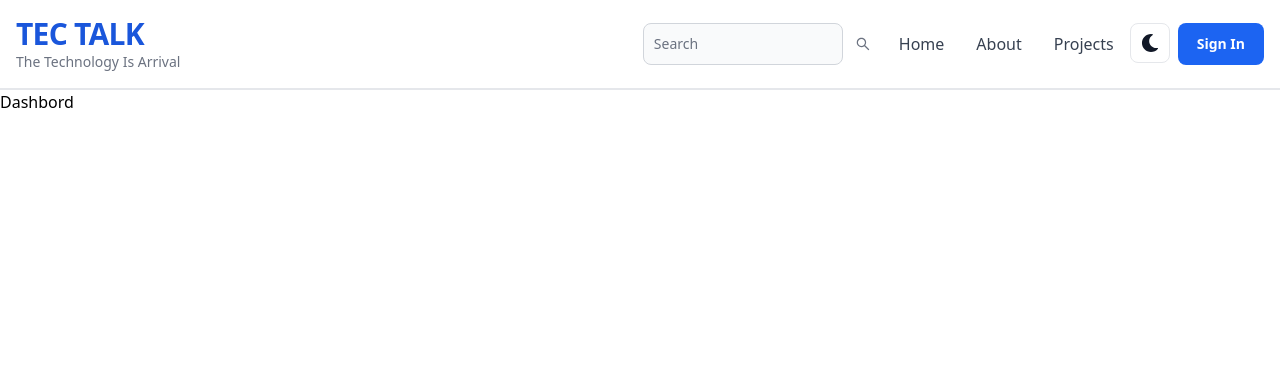
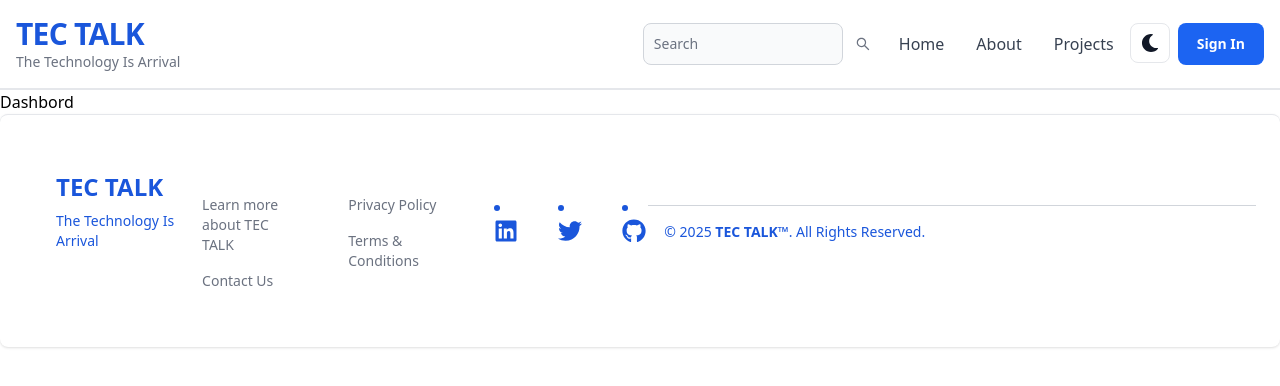
Before and after one commit to chathuraDeshan/mern-blog-site, a React (Vite) app in the folder frontEnd/: page /dashbord in a window 1280 px wide. Shown: the top 386 px of the page. Built offline with nearby package versions, Linux system fonts and the light colour scheme.

Commit message:
create a footer componant

```diff
--- a/frontEnd/src/App.jsx
+++ b/frontEnd/src/App.jsx
@@ -6,6 +6,7 @@ import Signup from './pages/Signup';
 import Projects from './pages/Projects';
 import Dashbord from './pages/Dashbord';
 import Header from './components/Header';
+import Footer from './components/Footer';
 
 function App() {
   return (
@@ -20,6 +21,7 @@ function App() {
       <Route path='/dashbord' element = {<Dashbord/>}/>
 
     </Routes>
+    <Footer/>
     </BrowserRouter>
   )
 }
--- /dev/null
+++ b/frontEnd/src/components/Footer.jsx
@@ -0,0 +1,76 @@
+import { Footer } from "flowbite-react";
+import { FaGithub, FaLinkedin, FaTwitter } from "react-icons/fa";
+
+const FooterCom = () => {
+    return (
+        <Footer container className="bg-white text-blue-700 border-t border-gray-200">
+      <div className="w-full py-8 px-4 md:px-8 grid grid-cols-1 md:grid-cols-4 gap-6">
+        {/* Site Name */}
+        <div className="md:col-span-1">
+          <h2 className="text-2xl font-bold">TEC TALK</h2>
+          <p className="text-sm mt-2">The Technology Is Arrival</p>
+        </div>
+
+        {/* About Section */}
+        <div>
+          <Footer.Title className="text-blue-700 uppercase text-lg font-semibold">
+            About
+          </Footer.Title>
+          <Footer.LinkGroup col>
+            <Footer.Link href="#" className="hover:underline">
+              Learn more about TEC TALK
+            </Footer.Link>
+            <Footer.Link href="#" className="hover:underline">
+              Contact Us
+            </Footer.Link>
+          </Footer.LinkGroup>
+        </div>
+
+        {/* Legal Section */}
+        <div>
+          <Footer.Title className="text-blue-700 uppercase text-lg font-semibold">
+            Legal
+          </Footer.Title>
+          <Footer.LinkGroup col>
+            <Footer.Link href="#" className="hover:underline">
+              Privacy Policy
+            </Footer.Link>
+            <Footer.Link href="#" className="hover:underline">
+              Terms & Conditions
+            </Footer.Link>
+          </Footer.LinkGroup>
+        </div>
+
+        {/* Follow Us Section */}
+        <div>
+          <Footer.Title className="text-blue-700 uppercase text-lg font-semibold">
+            Follow Us
+          </Footer.Title>
+          <div className="flex gap-4 mt-2">
+            <Footer.Link href="https://linkedin.com" className="hover:text-blue-500">
+              <FaLinkedin className="w-6 h-6" />
+            </Footer.Link>
+            <Footer.Link href="https://twitter.com" className="hover:text-blue-500">
+              <FaTwitter className="w-6 h-6" />
+            </Footer.Link>
+            <Footer.Link href="https://github.com" className="hover:text-blue-500">
+              <FaGithub className="w-6 h-6" />
+            </Footer.Link>
+          </div>
+        </div>
+      </div>
+
+      <div className="w-full border-t border-gray-300 py-4 px-4 flex flex-col sm:flex-row justify-between items-center text-sm">
+        <span>
+          © 2025{" "}
+          <a href="/" className="font-semibold hover:underline">
+            TEC TALK™
+          </a>
+          . All Rights Reserved.
+        </span>
+      </div>
+    </Footer>
+      );
+}
+
+export default FooterCom
```
